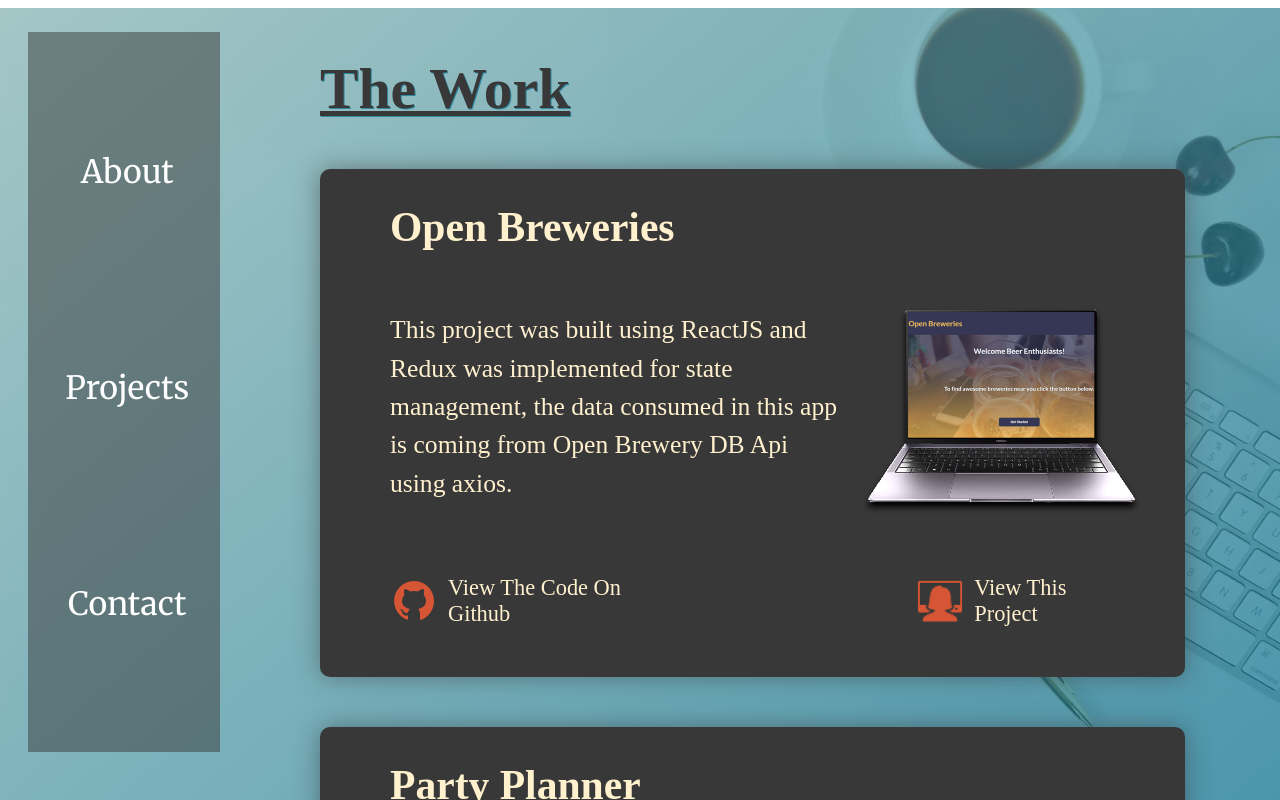
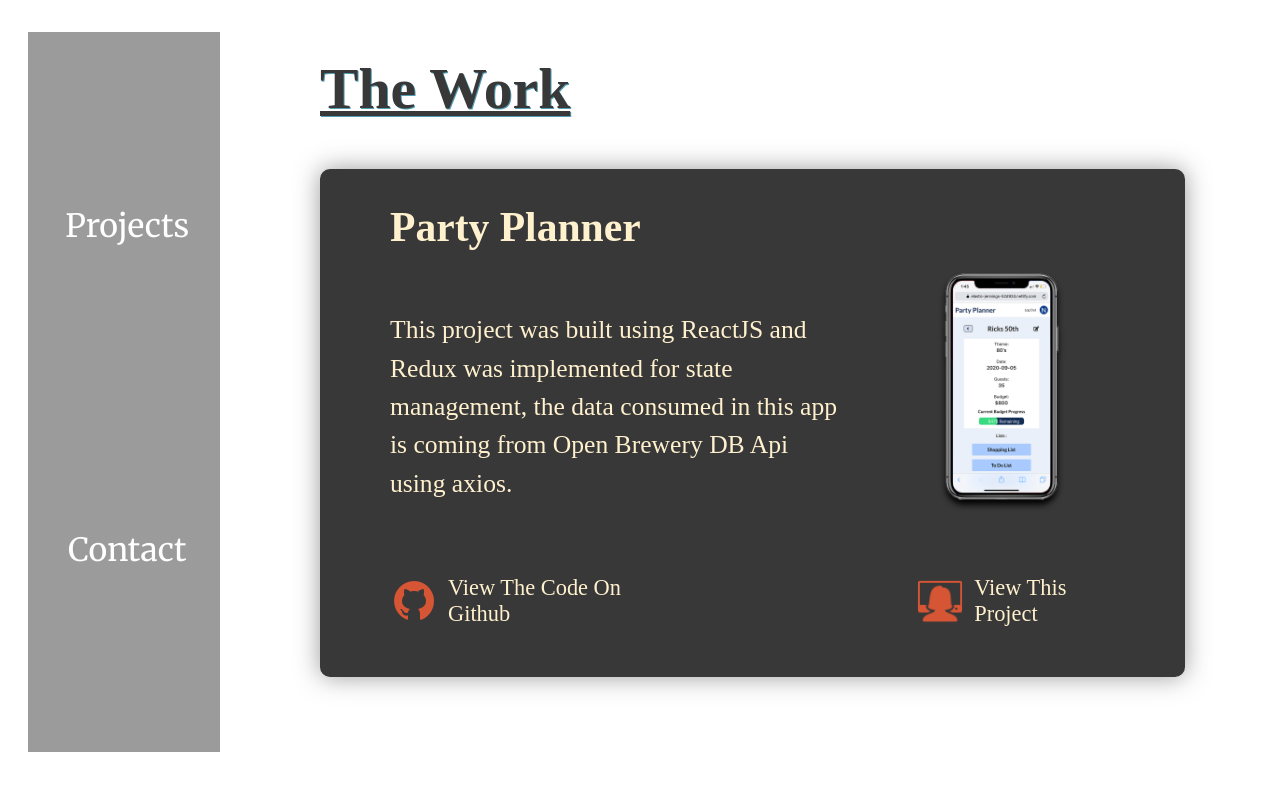
Before and after one commit to armandoroman1016/armando_roman_portfolio, a React (Create React App) app in the folder armando_roman_portfolio/: page /projects in a window 1280 px wide. Shown: the top 800 px of the page. Built offline with nearby package versions, Linux system fonts and the light colour scheme; a web font is replaced by a local one.

Commit message:
about menu item removed along with backgrounds

```diff
--- a/armando_roman_portfolio/src/App.js
+++ b/armando_roman_portfolio/src/App.js
@@ -22,7 +22,7 @@ function App() {
             <Switch location = {location}>
               <Route path = '/projects' component = {Projects}/>
               <Route path = '/contact' component = {Contact}/>
-              <Route path = '/about' component = {About}/>
+              {/* <Route path = '/about' component = {About}/> */}
             </Switch>
           </CSSTransition>
         </TransitionGroup>
--- a/armando_roman_portfolio/src/components/NavBar.js
+++ b/armando_roman_portfolio/src/components/NavBar.js
@@ -13,11 +13,11 @@ const NavBar = props => {
 
         <div className = {`nav-bar ${styleLanding}-nav`}  >
             <ul className = 'nav-links'>
-                <li className = 'nav-item' >
+                {/* <li className = 'nav-item' >
                     <NavLink to = '/about' className = "nav-link" style = {{textDecoration: 'none', color: "white"}}activeStyle = {{
                         color:'#ffffff'
                     }}>About</NavLink>
-                </li>
+                </li> */}
                 <li className = 'nav-item' >
                     <NavLink to ='/projects' className = "nav-link"  style = {{textDecoration: 'none', color: "white"}}activeStyle = {{
                         color:'#ffffff'
--- a/armando_roman_portfolio/src/data/projects.js
+++ b/armando_roman_portfolio/src/data/projects.js
@@ -3,15 +3,6 @@ import PartyPlanner from '../assests/images/party_planner_iphone.png'
 
 
 export const projects = [
-    {
-        id: 1,
-        hasMobileMock: false,
-        projectName: "Open Breweries",
-        projectImg: OpenBreweries,
-        projectDescription: 'This project was built using ReactJS and Redux was implemented for state management, the data consumed in this app is coming from Open Brewery DB Api using axios.',
-        projectUrl: 'https://breweries-for-fun.now.sh',
-        githubUrl: 'https://github.com/armandoroman1016/Brewery-Api-Project'
-    },
     {
         id: 2,
         hasMobileMock: true,
@@ -20,42 +11,5 @@ export const projects = [
         projectDescription: 'This project was built using ReactJS and Redux was implemented for state management, the data consumed in this app is coming from Open Brewery DB Api using axios.',
         projectUrl: 'https://breweries-for-fun.now.sh',
         githubUrl: 'https://github.com/armandoroman1016/Brewery-Api-Project'
-    },
-    {
-        id: 3,
-        hasMobileMock: false,
-        projectName: "Open Breweries",
-        projectImg: OpenBreweries,
-        projectDescription: 'This project was built using ReactJS and Redux was implemented for state management, the data consumed in this app is coming from Open Brewery DB Api using axios.',
-        projectUrl: 'https://breweries-for-fun.now.sh',
-        githubUrl: 'https://github.com/armandoroman1016/Brewery-Api-Project'
-    },
-    {
-        id: 4,
-        hasMobileMock: true,
-        projectName: "Party Planner",
-        projectImg: PartyPlanner,
-        projectDescription: 'This project was built using ReactJS and Redux was implemented for state management, the data consumed in this app is coming from Open Brewery DB Api using axios.',
-        projectUrl: 'https://breweries-for-fun.now.sh',
-        githubUrl: 'https://github.com/armandoroman1016/Brewery-Api-Project'
-    },
-    {
-        id: 5,
-        hasMobileMock: false,
-        projectName: "Open Breweries",
-        projectImg: OpenBreweries,
-        projectDescription: 'This project was built using ReactJS and Redux was implemented for state management, the data consumed in this app is coming from Open Brewery DB Api using axios.',
-        projectUrl: 'https://breweries-for-fun.now.sh',
-        githubUrl: 'https://github.com/armandoroman1016/Brewery-Api-Project'
-    },
-    {
-        id: 6,
-        hasMobileMock: true,
-        projectName: "Party Planner",
-        projectImg: PartyPlanner,
-        projectDescription: 'This project was built using ReactJS and Redux was implemented for state management, the data consumed in this app is coming from Open Brewery DB Api using axios.',
-        projectUrl: 'https://breweries-for-fun.now.sh',
-        githubUrl: 'https://github.com/armandoroman1016/Brewery-Api-Project'
-    },
-
+    }
 ]
--- a/armando_roman_portfolio/src/styles/Contact.scss
+++ b/armando_roman_portfolio/src/styles/Contact.scss
@@ -1,6 +1,5 @@
 .contact-container{
     position: relative;
-    background-color: #fff0ce;
     height: 97.6vh;
     overflow: hidden;
     @include mobile{
--- a/armando_roman_portfolio/src/styles/Projects.scss
+++ b/armando_roman_portfolio/src/styles/Projects.scss
@@ -1,11 +1,4 @@
 .projects-section{
-    background: linear-gradient(
-        140deg,
-        rgba(131,180,179,.7) 0%,
-
-        rgba(9, 115, 146,.7) 100%),
-        url('../assests/images/keyboard.jpg') no-repeat left center fixed;
-    background-size: cover;
     overflow: hidden;
     h1{
         font-size:3.6rem;
```
